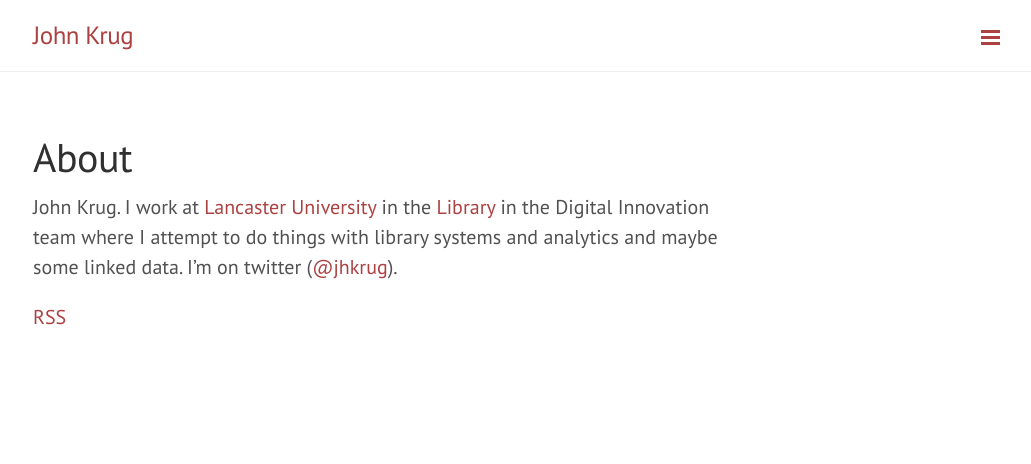
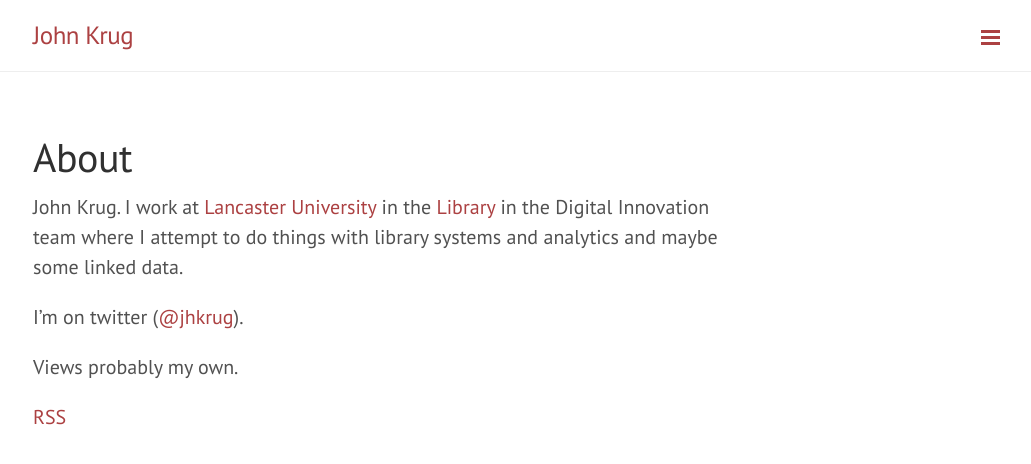
Before and after one commit to jhkrug/jhkrug.github.io, a Jekyll site: the page built from about.md, in a window 1280 px wide. Shown: the top 464 px of the page, without its empty margins (247-1278 px from the left). Built offline with Jekyll 4.4.1, drawn with Linux system fonts in a browser that asks for light colours; Markdown is read by kramdown in place of the engine named in the settings.

Commit message:
small changes

```diff
--- a/about.md
+++ b/about.md
@@ -6,6 +6,10 @@
 John Krug. I work at [Lancaster University](http://www.lancaster.ac.uk)
 in the [Library](http://lancaster.ac.uk/library) in the Digital Innovation
 team where I attempt to do things with library systems and analytics
-and maybe some linked data. I'm on twitter ([@jhkrug](https://twitter.com/jhkrug)).
+and maybe some linked data.
+
+I'm on twitter ([@jhkrug](https://twitter.com/jhkrug)).
+
+Views probably my own.
 
 <a href="/atom.xml">RSS</a>
```
Also changed, not shown: _posts/2014-10-06-hello.md (+2 -0 lines).
